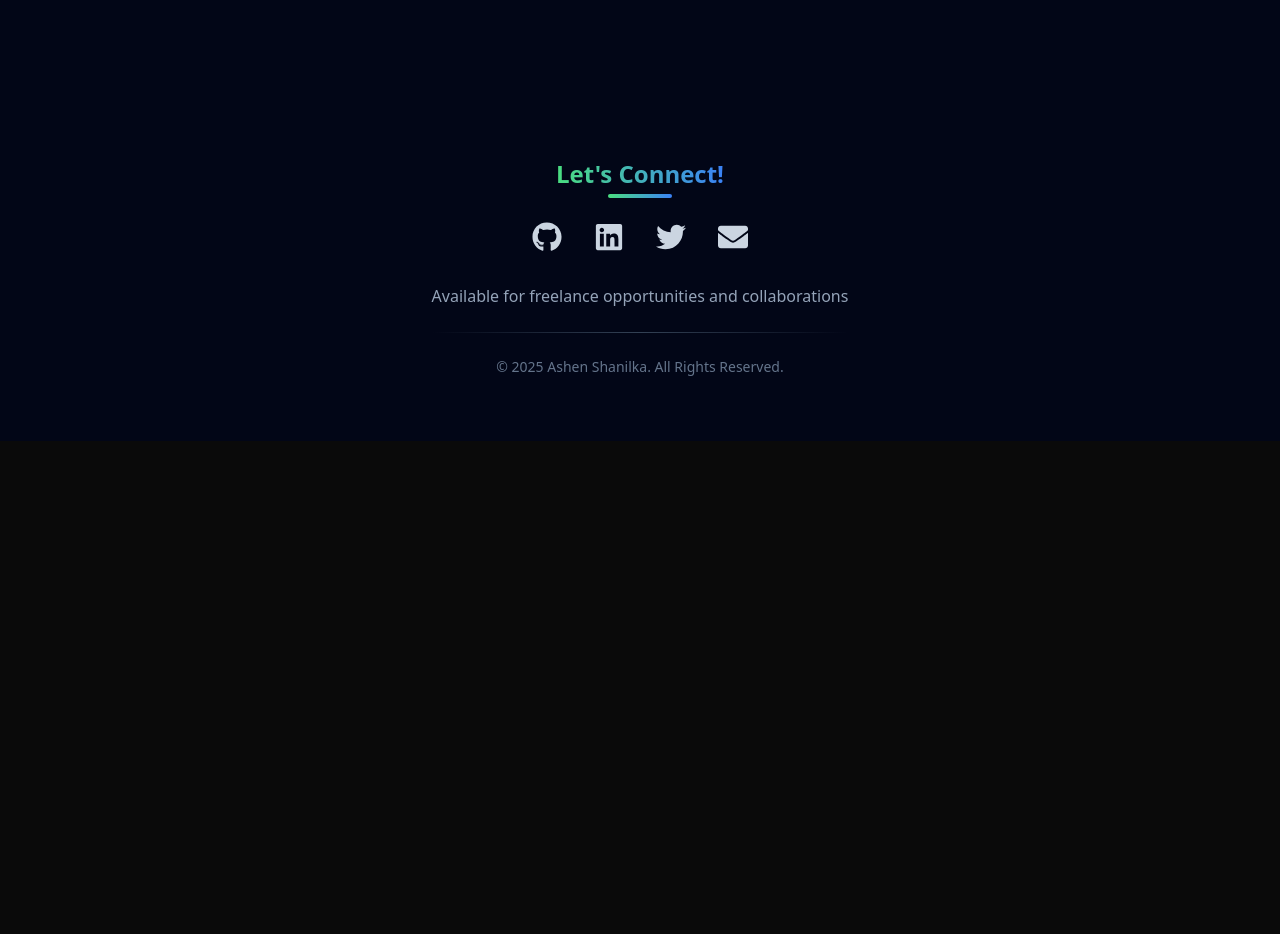
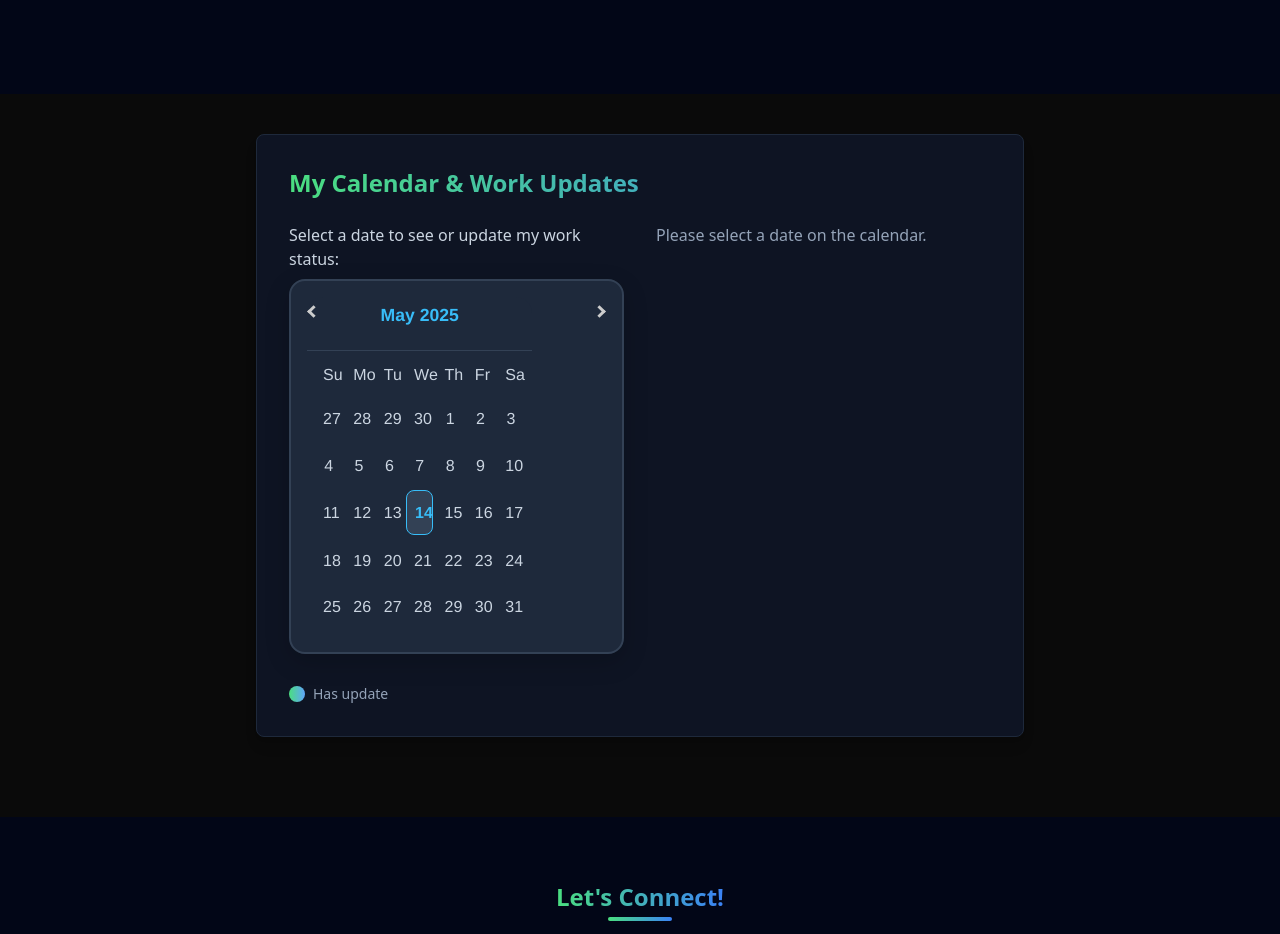
Before and after one commit to Ashen365/my-portfolio, a React (Vite) app: page / in a window 1280 px wide. Shown: the part 7960-8894 px from the top of the page. Before the commit the page ends 8401 px from the top, so only its background shows below. Built offline with nearby package versions, Linux system fonts and the light colour scheme.

Commit message:
Added to calander

```diff
--- a/package.json
+++ b/package.json
@@ -15,8 +15,10 @@
     "gsap": "^3.13.0",
     "lucide-react": "^0.507.0",
     "react": "^19.0.0",
+    "react-datepicker": "^8.4.0",
     "react-dom": "^19.0.0",
     "react-icons": "^5.5.0",
+    "react-modal": "^3.16.3",
     "react-scroll": "^1.9.3"
   },
   "devDependencies": {
--- a/src/components/contact.jsx
+++ b/src/components/contact.jsx
@@ -2,6 +2,8 @@ import React, { useRef, useEffect, useState } from "react";
 import { gsap } from "gsap";
 import { ScrollTrigger } from "gsap/ScrollTrigger";
 import emailjs from '@emailjs/browser'; // Import EmailJS
+import DatePicker from "react-datepicker";
+import "react-datepicker/dist/react-datepicker.css";
 
 const Contact = () => {
   // Register ScrollTrigger plugin
@@ -23,13 +25,19 @@ const Contact = () => {
   const [submitError, setSubmitError] = useState(null);
   const [isLoading, setIsLoading] = useState(false);
 
-  // Create refs for animations
+  // Calendar state for availability
+  const [selectedDate, setSelectedDate] = useState(null);
+  const [workUpdates, setWorkUpdates] = useState({});
+  const [calendarMessage, setCalendarMessage] = useState("");
+
+  // Animation and refs
   const sectionRef = useRef(null);
   const titleRef = useRef(null);
   const formRef = useRef(null);
   const contactInfoRef = useRef(null);
   const socialLinksRef = useRef(null);
   const formElementRef = useRef(null); // Reference to the form element for EmailJS
+  const scheduleSectionRef = useRef(null); // For "Check my availability" scroll
 
   // Handle input changes
   const handleChange = (e) => {
@@ -38,8 +46,6 @@ const Contact = () => {
       ...formData,
       [name]: value
     });
-
-    // Clear error when user types
     if (errors[name]) {
       setErrors({
         ...errors,
@@ -51,21 +57,13 @@ const Contact = () => {
   // Validate form
   const validateForm = () => {
     const newErrors = {};
-
-    if (!formData.name.trim()) {
-      newErrors.name = "Name is required";
-    }
-
+    if (!formData.name.trim()) newErrors.name = "Name is required";
     if (!formData.email.trim()) {
       newErrors.email = "Email is required";
     } else if (!/^[A-Z0-9._%+-]+@[A-Z0-9.-]+\.[A-Z]{2,}$/i.test(formData.email)) {
       newErrors.email = "Invalid email address";
     }
-
-    if (!formData.message.trim()) {
-      newErrors.message = "Message is required";
-    }
-
+    if (!formData.message.trim()) newErrors.message = "Message is required";
     setErrors(newErrors);
     return Object.keys(newErrors).length === 0;
   };
@@ -73,73 +71,33 @@ const Contact = () => {
   // Handle form submission
   const handleSubmit = (e) => {
     e.preventDefault();
-
     if (validateForm()) {
       setIsLoading(true);
       setSubmitError(null);
-
-      // EmailJS configuration - replace with your actual service ID, template ID, and public key
       const serviceId = 'service_dus19y8';
       const templateId = 'template_nlfl385';
       const publicKey = 'CqG8i8q3aPbG6q3Um';
-
-      // Send email using EmailJS
       emailjs.sendForm(serviceId, templateId, formElementRef.current, publicKey)
         .then((result) => {
-          console.log('Email sent successfully:', result.text);
-
-          // Show success message
           setIsSubmitted(true);
-
-          // Reset form
-          setFormData({
-            name: "",
-            email: "",
-            subject: "",
-            message: ""
-          });
-
-          // Animate success message
+          setFormData({ name: "", email: "", subject: "", message: "" });
           gsap.fromTo(
             ".success-message",
-            {
-              opacity: 0,
-              y: -20
-            },
-            {
-              opacity: 1,
-              y: 0,
-              duration: 0.5,
-              ease: "power3.out"
-            }
+            { opacity: 0, y: -20 },
+            { opacity: 1, y: 0, duration: 0.5, ease: "power3.out" }
           );
-
-          // Hide success message after 5 seconds
           setTimeout(() => {
             gsap.to(".success-message", {
-              opacity: 0,
-              duration: 0.5,
-              onComplete: () => setIsSubmitted(false)
+              opacity: 0, duration: 0.5, onComplete: () => setIsSubmitted(false)
             });
           }, 5000);
         })
         .catch((error) => {
-          console.error('Error sending email:', error.text);
           setSubmitError('Failed to send email. Please try again later.');
-
-          // Animate error message
           gsap.fromTo(
             ".error-message",
-            {
-              opacity: 0,
-              y: -20
-            },
-            {
-              opacity: 1,
-              y: 0,
-              duration: 0.5,
-              ease: "power3.out"
-            }
+            { opacity: 0, y: -20 },
+            { opacity: 1, y: 0, duration: 0.5, ease: "power3.out" }
           );
         })
         .finally(() => {
@@ -150,104 +108,35 @@ const Contact = () => {
 
   // Set up animations
   useEffect(() => {
-    // Title animation
     gsap.fromTo(
       titleRef.current,
-      {
-        opacity: 0,
-        y: 30
-      },
-      {
-        opacity: 1,
-        y: 0,
-        duration: 0.8,
-        ease: "power3.out",
-        scrollTrigger: {
-          trigger: sectionRef.current,
-          start: "top 75%",
-        }
-      }
+      { opacity: 0, y: 30 },
+      { opacity: 1, y: 0, duration: 0.8, ease: "power3.out", scrollTrigger: { trigger: sectionRef.current, start: "top 75%" } }
     );
-
-    // Form animation
     gsap.fromTo(
       formRef.current,
-      {
-        opacity: 0,
-        x: -50
-      },
-      {
-        opacity: 1,
-        x: 0,
-        duration: 0.8,
-        ease: "power3.out",
-        scrollTrigger: {
-          trigger: sectionRef.current,
-          start: "top 60%",
-        }
-      }
+      { opacity: 0, x: -50 },
+      { opacity: 1, x: 0, duration: 0.8, ease: "power3.out", scrollTrigger: { trigger: sectionRef.current, start: "top 60%" } }
     );
-
-    // Contact info animation
     gsap.fromTo(
       contactInfoRef.current,
-      {
-        opacity: 0,
-        x: 50
-      },
-      {
-        opacity: 1,
-        x: 0,
-        duration: 0.8,
-        ease: "power3.out",
-        scrollTrigger: {
-          trigger: sectionRef.current,
-          start: "top 60%",
-        }
-      }
+      { opacity: 0, x: 50 },
+      { opacity: 1, x: 0, duration: 0.8, ease: "power3.out", scrollTrigger: { trigger: sectionRef.current, start: "top 60%" } }
     );
-
-    // Social links animation - staggered
     gsap.fromTo(
       socialLinksRef.current.children,
-      {
-        opacity: 0,
-        y: 20
-      },
-      {
-        opacity: 1,
-        y: 0,
-        duration: 0.5,
-        stagger: 0.1,
-        ease: "power2.out",
-        scrollTrigger: {
-          trigger: socialLinksRef.current,
-          start: "top 80%",
-        }
-      }
+      { opacity: 0, y: 20 },
+      { opacity: 1, y: 0, duration: 0.5, stagger: 0.1, ease: "power2.out", scrollTrigger: { trigger: socialLinksRef.current, start: "top 80%" } }
     );
-
-    // Input field focus animations
     const inputFields = document.querySelectorAll(".input-field");
     inputFields.forEach(field => {
       field.addEventListener("focus", () => {
-        gsap.to(field, {
-          borderColor: "#4ade80",
-          boxShadow: "0 0 0 2px rgba(74, 222, 128, 0.2)",
-          duration: 0.3
+        gsap.to(field, { borderColor: "#4ade80", boxShadow: "0 0 0 2px rgba(74, 222, 128, 0.2)", duration: 0.3 });
+      });
+      field.addEventListener("blur", () => {
+        gsap.to(field, { borderColor: field.value ? "#374151" : "#1f2937", boxShadow: "none", duration: 0.3 });
       });
     });
-
-      field.addEventListener("blur", () => {
-        gsap.to(field, {
-          borderColor: field.value ? "#374151" : "#1f2937",
-          boxShadow: "none",
-          duration: 0.3
-        });
-      });
-    });
-
-    // Cleanup function
     return () => {
       ScrollTrigger.getAll().forEach(t => t.kill());
       inputFields.forEach(field => {
@@ -257,7 +146,36 @@ const Contact = () => {
     };
   }, []);
 
-  // Contact info data
+  // Scroll to calendar section when clicking "Check my availability"
+  useEffect(() => {
+    const handleHashScroll = () => {
+      if (window.location.hash === "#schedule" && scheduleSectionRef.current) {
+        scheduleSectionRef.current.scrollIntoView({ behavior: "smooth", block: "center" });
+      }
+    };
+    window.addEventListener("hashchange", handleHashScroll, false);
+    handleHashScroll();
+    return () => window.removeEventListener("hashchange", handleHashScroll, false);
+  }, []);
+
+  // Handle calendar work updates
+  const handleDateChange = (date) => {
+    setSelectedDate(date);
+    setCalendarMessage("");
+  };
+  const handleWorkUpdateChange = (e) => {
+    setCalendarMessage(e.target.value);
+  };
+  const handleSaveWorkUpdate = () => {
+    if (!selectedDate) return;
+    setWorkUpdates({
+      ...workUpdates,
+      [selectedDate.toDateString()]: calendarMessage
+    });
+    setCalendarMessage("");
+  };
+
+  // Contact info data, social links, etc. (unchanged)
   const contactInfo = [
     {
       icon: (
@@ -290,7 +208,6 @@ const Contact = () => {
     }
   ];
 
-  // Social media links
   const socialLinks = [
     {
       icon: (
@@ -334,7 +251,94 @@ const Contact = () => {
     }
   ];
 
+  // --------------------------- BEAUTIFIED CALENDAR CSS ---------------------------
+  // Add this style block to your global css (or use a css-in-js solution)
+  // This is for demo purposes. For production, use a separate css file.
+  const calendarStyle = `
+    .custom-calendar .react-datepicker {
+      background: #1e293b;
+      border-radius: 16px;
+      border: 2px solid #334155;
+      padding: 16px;
+      box-shadow: 0 8px 24px 0 rgba(0,0,0,0.18);
+      color: #fff;
+    }
+    .custom-calendar .react-datepicker__current-month {
+      color: #38bdf8;
+      font-weight: bold;
+      font-size: 1.1rem;
+      margin-bottom: 1rem;
+    }
+    .custom-calendar .react-datepicker__day,
+    .custom-calendar .react-datepicker__day-name {
+      color: #cbd5e1;
+      font-size: 1rem;
+      border-radius: 8px;
+      transition: background 0.2s, color 0.2s;
+      padding: 0.5rem;
+      margin: 0.1rem;
+    }
+    .custom-calendar .react-datepicker__day--selected,
+    .custom-calendar .react-datepicker__day--keyboard-selected {
+      background: linear-gradient(90deg, #22d3ee, #38bdf8);
+      color: #fff;
+      border-radius: 8px;
+      font-weight: bold;
+    }
+    .custom-calendar .react-datepicker__day--today {
+      border: 1px solid #38bdf8;
+      background: #334155;
+      border-radius: 8px;
+      color: #38bdf8;
+    }
+    .custom-calendar .react-datepicker__day--has-update {
+      background: linear-gradient(90deg, #4ade80 60%, #22d3ee 100%);
+      color: #fff;
+      border-radius: 8px;
+      font-weight: bold;
+      box-shadow: 0 0 8px #22d3ee40;
+    }
+    .custom-calendar .react-datepicker__day:hover {
+      background: #64748b;
+      color: #fff;
+    }
+    .custom-calendar .react-datepicker__navigation {
+      top: 16px;
+    }
+    .custom-calendar .react-datepicker__triangle {
+      display: none;
+    }
+    .custom-calendar .react-datepicker__header {
+      background: #1e293b;
+      border-bottom: 1px solid #334155;
+      border-top-left-radius: 16px;
+      border-top-right-radius: 16px;
+    }
+    @media (max-width: 640px) {
+      .custom-calendar .react-datepicker {
+        padding: 8px;
+      }
+    }
+  `;
+  useEffect(() => {
+    let style = document.createElement("style");
+    style.innerHTML = calendarStyle;
+    document.head.appendChild(style);
+    return () => {
+      document.head.removeChild(style);
+    };
+  }, []);
+  // ------------------------- END BEAUTIFIED CALENDAR CSS -------------------------
+
+  // Custom day class for calendar highlight
+  const dayClassName = (date) => {
+    let classNames = [];
+    if (workUpdates[date.toDateString()]) classNames.push("react-datepicker__day--has-update");
+    return classNames.join(" ");
+  };
+
   return (
+    <>
       <section
         ref={sectionRef}
         id="contact"
@@ -364,8 +368,6 @@ const Contact = () => {
               className="bg-slate-900/60 backdrop-blur-sm rounded-lg border border-slate-800 p-6 lg:p-8 shadow-lg"
             >
               <h3 className="text-xl font-bold mb-6 text-white">Send Me a Message</h3>
-
-            {/* Success message */}
               {isSubmitted && (
                 <div className="success-message mb-6 p-4 rounded-lg bg-green-500/20 border border-green-500/50 text-green-400">
                   <div className="flex items-center">
@@ -376,8 +378,6 @@ const Contact = () => {
                   </div>
                 </div>
               )}
-
-            {/* Error message */}
               {submitError && (
                 <div className="error-message mb-6 p-4 rounded-lg bg-red-500/20 border border-red-500/50 text-red-400">
                   <div className="flex items-center">
@@ -388,7 +388,6 @@ const Contact = () => {
                   </div>
                 </div>
               )}
-
               <form ref={formElementRef} onSubmit={handleSubmit} className="space-y-5">
                 <div>
                   <label htmlFor="name" className="block text-sm font-medium text-slate-300 mb-1">
@@ -409,7 +408,6 @@ const Contact = () => {
                     <p className="mt-1 text-xs text-red-500">{errors.name}</p>
                   )}
                 </div>
-
                 <div>
                   <label htmlFor="email" className="block text-sm font-medium text-slate-300 mb-1">
                     Email
@@ -429,7 +427,6 @@ const Contact = () => {
                     <p className="mt-1 text-xs text-red-500">{errors.email}</p>
                   )}
                 </div>
-
                 <div>
                   <label htmlFor="subject" className="block text-sm font-medium text-slate-300 mb-1">
                     Subject (Optional)
@@ -444,7 +441,6 @@ const Contact = () => {
                     placeholder="What is this regarding?"
                   />
                 </div>
-
                 <div>
                   <label htmlFor="message" className="block text-sm font-medium text-slate-300 mb-1">
                     Message
@@ -464,7 +460,6 @@ const Contact = () => {
                     <p className="mt-1 text-xs text-red-500">{errors.message}</p>
                   )}
                 </div>
-
                 <button
                   type="submit"
                   disabled={isLoading}
@@ -489,7 +484,6 @@ const Contact = () => {
                 </button>
               </form>
             </div>
-
             {/* Contact info */}
             <div
               ref={contactInfoRef}
@@ -512,7 +506,6 @@ const Contact = () => {
                   </div>
                 ))}
               </div>
-
               {/* Social media links */}
               <div>
                 <h3 className="text-xl font-bold mb-4 text-white">Connect With Me</h3>
@@ -534,13 +527,10 @@ const Contact = () => {
                   ))}
                 </div>
               </div>
-
               {/* Availability section with glowing effect */}
               <div className="bg-slate-900/80 rounded-lg border border-slate-800 p-6 relative overflow-hidden">
-              {/* Gradient orb */}
                 <div className="absolute top-0 right-0 w-40 h-40 bg-blue-500 rounded-full mix-blend-multiply filter blur-3xl opacity-20"></div>
                 <div className="absolute bottom-0 left-0 w-40 h-40 bg-green-500 rounded-full mix-blend-multiply filter blur-3xl opacity-20"></div>
-
                 <div className="relative z-10">
                   <div className="flex items-center mb-4">
                     <div className="h-3 w-3 rounded-full bg-green-500 animate-pulse mr-2"></div>
@@ -564,6 +554,69 @@ const Contact = () => {
           </div>
         </div>
       </section>
+      {/* Calendar Section - Check Availability */}
+      <section
+        ref={scheduleSectionRef}
+        id="schedule"
+        className="max-w-3xl mx-auto mb-20 mt-10 bg-slate-900/80 rounded-lg border border-slate-800 p-8 shadow-lg"
+        aria-labelledby="schedule-title"
+      >
+        <h2
+          id="schedule-title"
+          className="text-2xl font-bold bg-clip-text text-transparent bg-gradient-to-r from-green-400 to-blue-500 mb-6"
+        >
+          My Calendar & Work Updates
+        </h2>
+        <div className="flex flex-col md:flex-row gap-8">
+          <div className="flex-1 custom-calendar">
+            <label className="block text-slate-300 font-medium mb-2">
+              Select a date to see or update my work status:
+            </label>
+            <DatePicker
+              selected={selectedDate}
+              onChange={handleDateChange}
+              inline
+              calendarClassName="w-full"
+              dayClassName={dayClassName}
+            />
+          </div>
+          <div className="flex-1 flex flex-col">
+            {selectedDate ? (
+              <>
+                <div className="mb-4">
+                  <span className="block text-slate-400 mb-1">
+                    {selectedDate.toDateString()}
+                  </span>
+                  <textarea
+                    className="w-full min-h-[80px] rounded-md p-3 bg-slate-800 text-white border border-slate-700 focus:outline-none focus:border-blue-400 placeholder-slate-400"
+                    placeholder="Add or update your work or availability for this date..."
+                    value={calendarMessage ?? workUpdates[selectedDate.toDateString()] ?? ""}
+                    onChange={handleWorkUpdateChange}
+                  />
+                </div>
+                <button
+                  onClick={handleSaveWorkUpdate}
+                  className="self-start bg-gradient-to-r from-green-400 to-blue-500 text-white font-semibold py-2 px-5 rounded shadow hover:from-green-500 hover:to-blue-600 transition-colors duration-200"
+                >
+                  Save Update
+                </button>
+                {workUpdates[selectedDate.toDateString()] && (
+                  <div className="mt-4 p-3 rounded bg-slate-800 border border-slate-700 text-slate-200">
+                    <strong>Saved:</strong> {workUpdates[selectedDate.toDateString()]}
+                  </div>
+                )}
+              </>
+            ) : (
+              <div className="text-slate-400">Please select a date on the calendar.</div>
+            )}
+          </div>
+        </div>
+        <div className="mt-6 flex items-center gap-2 text-sm text-slate-400">
+          <span className="w-4 h-4 bg-gradient-to-r from-green-400 to-blue-400 rounded-full inline-block"></span>
+          <span>Has update</span>
+        </div>
+      </section>
+    </>
   );
 };
 
```
Also changed, not shown: 1 other file (tests, documents, lock files or other folders). Lines whose indentation alone changed are shown as unchanged.
